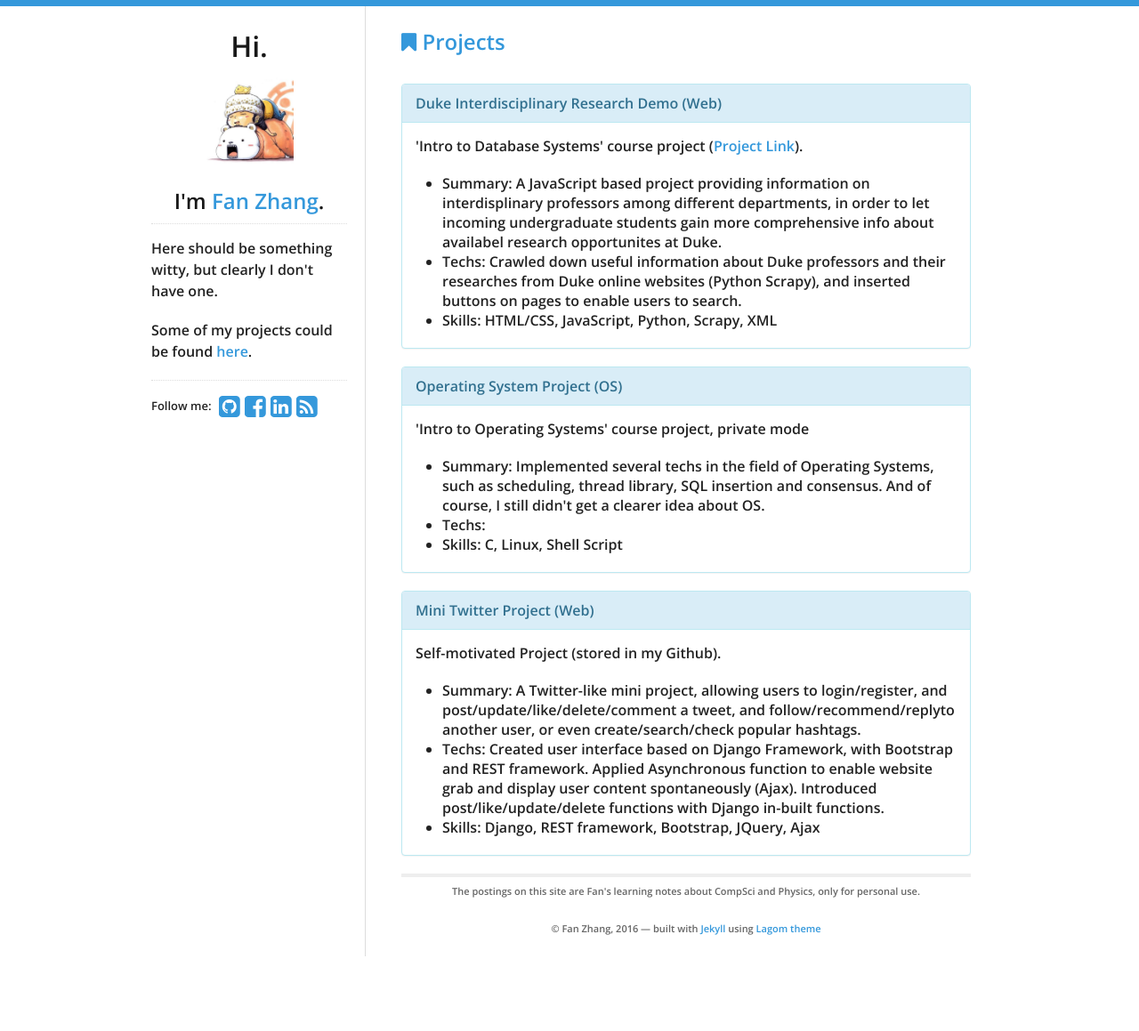
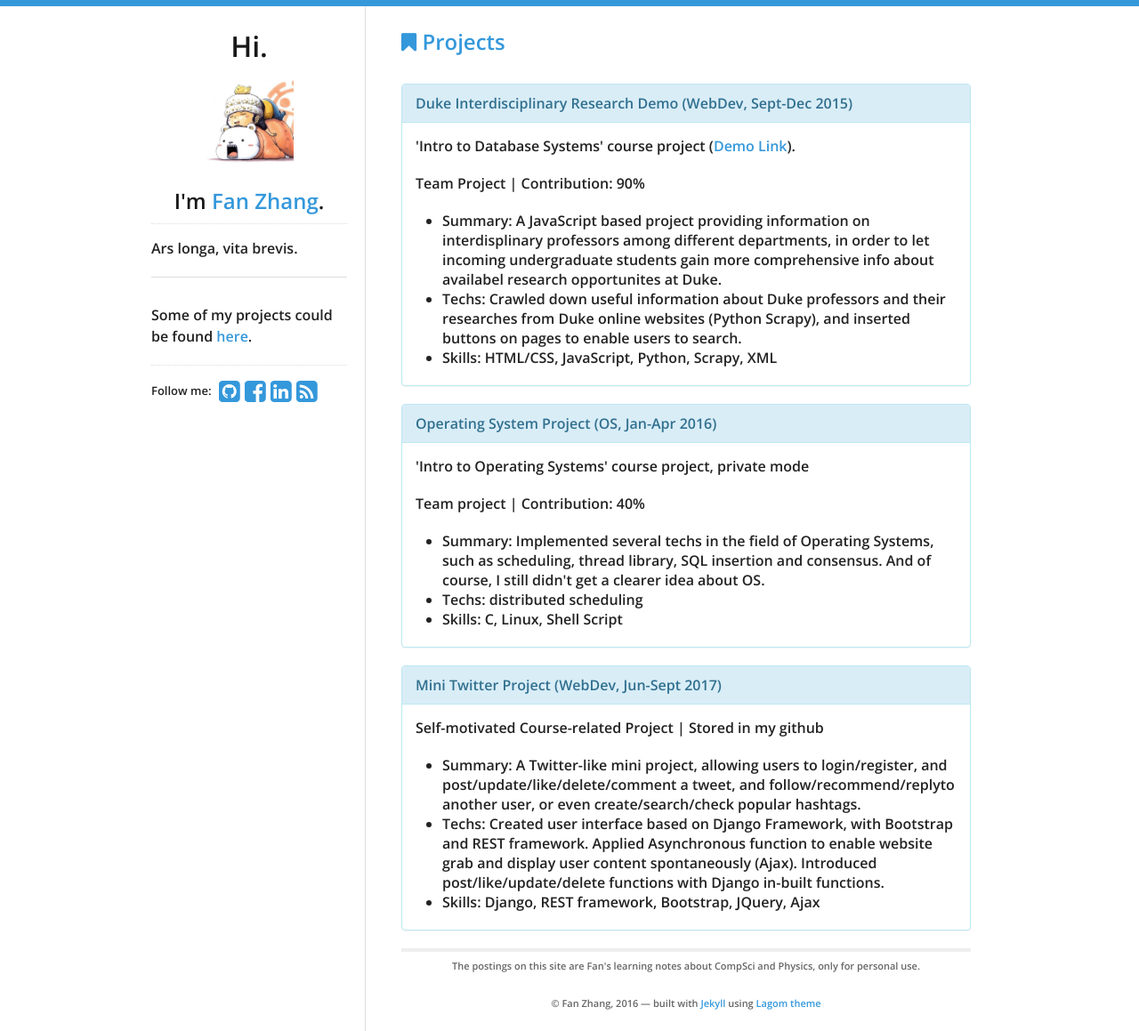
Before and after one commit to KimLakWon/fanfanman.github.io, a Jekyll site: the page built from project.html, in a window 1280 px wide. Shown: the whole page at 89% size. Built offline with Jekyll 4.4.1, drawn with Linux system fonts in a browser that asks for light colours; nearby versions of some CDN libraries; before the commit the page ends 1075 px from its top, so only the background shows below that.

Commit message:
slight adjustment to webpages

```diff
--- a/_includes/sidebar.html
+++ b/_includes/sidebar.html
@@ -9,7 +9,8 @@
   </a>
   <h2>I'm <a href="/">{{ site.data.theme.name }}</a>.</h2>
   <div id="bio">
-    <p>Here should be something witty, but clearly I don't have one.</p>
+    <p>Ars longa, vita brevis.</p>
+    <hr>
     <p>Some of my projects could be found <a href="/project.html">here</a>.</p>
   </div>
   <div id="social">
--- a/index.html
+++ b/index.html
@@ -4,6 +4,8 @@
 ---
 
 <div id="home">
+  <h2><i class="fa fa-bookmark"></i> Projects</h2>
+  <p> <a href="project.html">Project Demo Webpage</a> </p>
   <h2><i class="fa fa-bookmark"></i> Blog Posts</h2>
   <ul id="blog-posts" class="posts">
     {% for post in site.posts %}
--- a/project.html
+++ b/project.html
@@ -10,9 +10,10 @@
     <!-- <br>
     <p>Currently I only have one personal project conducted in 2015-2016, which is <a href="https://fanfanman.github.io/assets/duketpresearch/duketpresearch.html" target="_blank">Duke TP Research Demo</a>.</p> -->
 <div class="panel panel-info">
-	  <div class="panel-heading">Duke Interdisciplinary Research Demo (Web)</div>
+	  <div class="panel-heading">Duke Interdisciplinary Research Demo (WebDev, Sept-Dec 2015)</div>
 	  <div class="panel-body">
-	  	<p>'Intro to Database Systems' course project (<a href="https://fanfanman.github.io/assets/duketpresearch/duketpresearch.html" target="_blank">Project Link</a>).</p>
+	  	<p>'Intro to Database Systems' course project (<a href="https://fanfanman.github.io/assets/duketpresearch/duketpresearch.html" target="_blank">Demo Link</a>).</p>
+	  	<p>Team Project | Contribution: 90% </p>
 	  	<ul>
 	    <li>Summary: A JavaScript based project providing information on interdisplinary professors among different departments, in order to let incoming undergraduate students gain more comprehensive info about availabel research opportunites at Duke.</li>
 	    <li>Techs: Crawled down useful information about Duke professors and their researches from Duke online websites (Python Scrapy), and inserted buttons on pages to enable users to search.</li>
@@ -22,12 +23,13 @@
   </div>
 
 <div class="panel panel-info">
-	  <div class="panel-heading">Operating System Project (OS)</div>
+	  <div class="panel-heading">Operating System Project (OS, Jan-Apr 2016)</div>
 	  <div class="panel-body">
 	    <p>'Intro to Operating Systems' course project, private mode</p>
+	    <p>Team project | Contribution: 40% </p>
 	    <ul>
 	    	<li>Summary: Implemented several techs in the field of Operating Systems, such as scheduling, thread library, SQL insertion and consensus. And of course, I still didn't get a clearer idea about OS.</li>
-	    	<li>Techs: </li>
+	    	<li>Techs: distributed scheduling</li>
 	    	<li>Skills: C, Linux, Shell Script</li>
 	    </ul>
 	  </div>
@@ -35,9 +37,9 @@
 
 
 <div class="panel panel-info">
-	  <div class="panel-heading">Mini Twitter Project (Web)</div>
+	  <div class="panel-heading">Mini Twitter Project (WebDev, Jun-Sept 2017)</div>
 	  <div class="panel-body">
-	    <p>Self-motivated Project (stored in my Github).</p>
+	    <p>Self-motivated Course-related Project | Stored in my github</p>
 	    <ul>
 	    	<li>Summary: A Twitter-like mini project, allowing users to login/register, and post/update/like/delete/comment a tweet, and follow/recommend/replyto another user, or even create/search/check popular hashtags.
 	    	</li>
@@ -46,7 +48,7 @@
 	    	<li>Skills: Django, REST framework, Bootstrap, JQuery, Ajax</li>
 	    </ul>
 	  </div>
-  </div>
+</div>
 
   </ul>
 </div>
```
